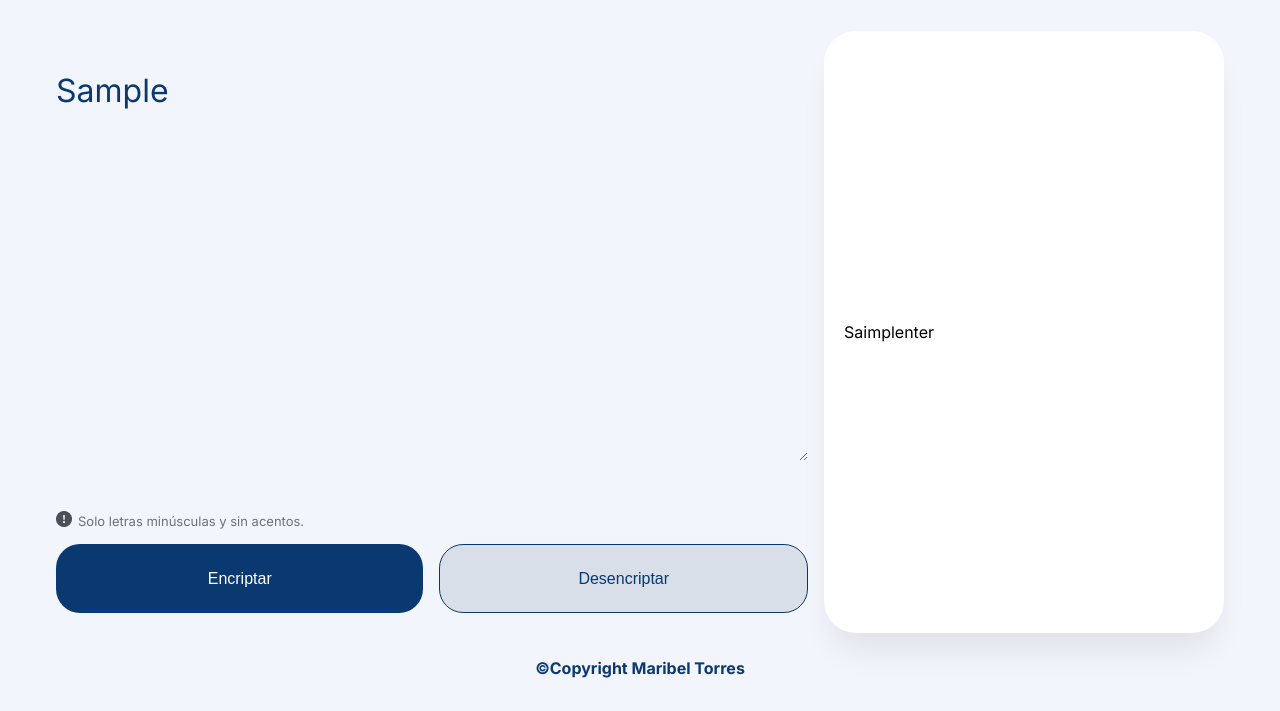
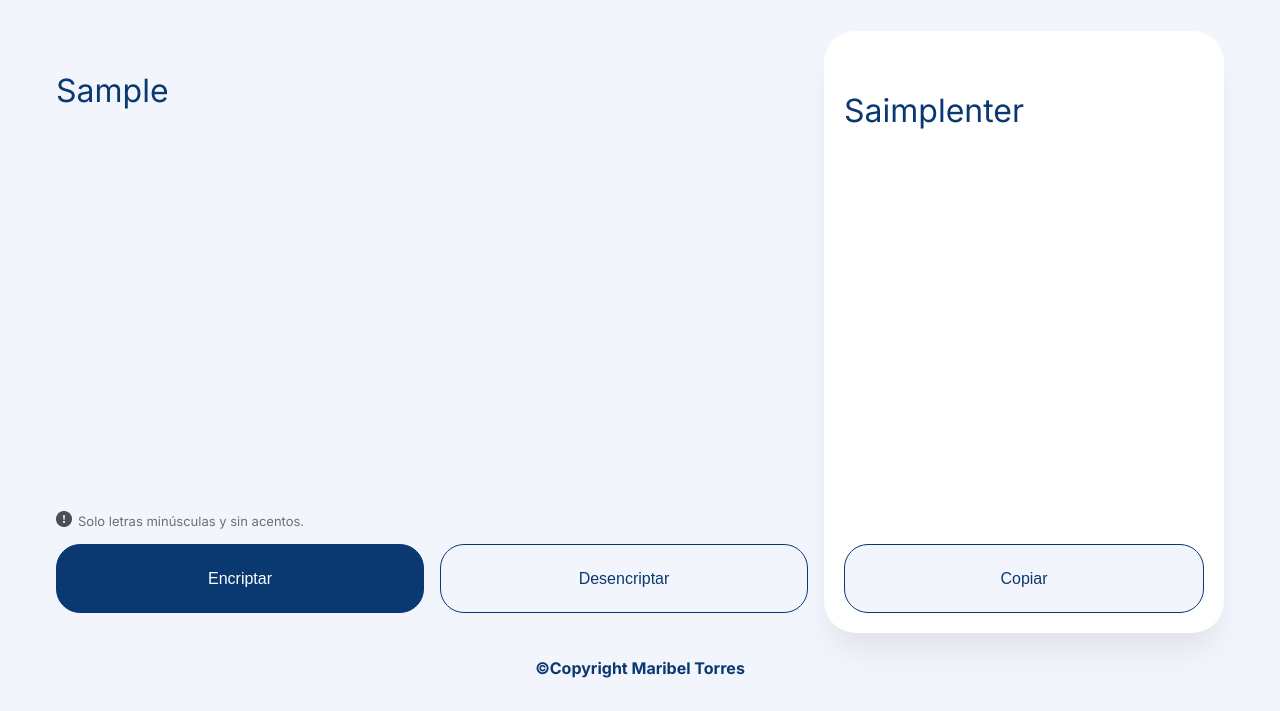
Before and after one commit to maribeltorresg/challenge1-oracle-alura-encriptador-texto, a plain HTML site: page index.html in a window 1280 px wide. Both pictures are taken after typing "Sample" into the empty fields and a click on the button "Encriptar". Shown: the part 89-800 px from the top of the page. Drawn offline with Linux system fonts and the light colour scheme.

Commit message:
Boton copiar

```diff
--- a/app.js
+++ b/app.js
@@ -1,7 +1,31 @@
 const buttonEncriptar = document.querySelector(".btn-encriptar");
 const buttonDesencriptar = document.querySelector(".btn-desencriptar");
-const textarea = document.querySelector("textarea");
+const textarea = document.querySelector(".textarea");
 const aside = document.querySelector("aside");
+const texareaAside = document.querySelector(".texareaAside");
+const contentAside = document.querySelector(".content-aside");
+
+function copy() {
+  let oldButton = document.getElementById("boton-copiar");
+  if (oldButton) {
+    console.log("klajdk");
+    return;
+  }
+  console.log("cuando no exite");
+
+  const btnCopy = document.createElement("button");
+  btnCopy.id = "boton-copiar";
+  btnCopy.innerText = "Copiar";
+  aside.appendChild(btnCopy);
+  btnCopy.classList.add("btn", "btn-light");
+
+  btnCopy.addEventListener("click", (e) => {
+    e.preventDefault();
+
+    texareaAside.select();
+    document.execCommand("copy");
+  });
+}
 
 function encriptar() {
   buttonEncriptar.addEventListener("click", (e) => {
@@ -26,10 +50,14 @@ function encriptar() {
       }
     }
 
-    aside.textContent = textOutput;
+    contentAside.style.display = "none";
 
-    buttonEncriptar.classList.remove("btn-light");
-    buttonEncriptar.classList.add("btn-dark");
+    aside.style.justifyContent = "space-between";
+    texareaAside.style.display = "block";
+    texareaAside.classList.add("textarea");
+    texareaAside.textContent = textOutput;
+
+    copy();
   });
 }
 
@@ -43,7 +71,6 @@ function descencriptar() {
     let textOutput = "";
 
     for (let i = 0; i < textareaValue.length; i++) {
-      // console.log(textareaValue[i] + i);
       if (textareaValue[i] === "a") {
         textOutput += textareaValue[i];
         i += 1;
@@ -63,10 +90,15 @@ function descencriptar() {
         textOutput += textareaValue[i];
       }
     }
-    aside.textContent = textOutput;
-    aside.style.display = "block";
-    buttonDesencriptar.classList.remove("btn-light");
-    buttonDesencriptar.classList.add("btn-dark");
+
+    contentAside.style.display = "none";
+    aside.style.justifyContent = "space-between";
+
+    texareaAside.style.display = "block";
+    texareaAside.classList.add("textarea");
+    texareaAside.textContent = textOutput;
+
+    copy();
   });
 }
 descencriptar();
--- a/index.html
+++ b/index.html
@@ -23,6 +23,7 @@
         <form>
           <div class="form-content">
             <textarea
+              class="textarea"
               name=""
               id=""
               cols="30"
@@ -39,7 +40,7 @@
               </div>
 
               <div class="buttons">
-                <button class="btn btn-light btn-encriptar">Encriptar</button>
+                <button class="btn btn-dark btn-encriptar">Encriptar</button>
                 <button class="btn btn-light btn-desencriptar">
                   Desencriptar
                 </button>
@@ -56,6 +57,7 @@
               Ingresa el texto que desees encriptar o desencriptar.
             </p>
           </div>
+          <textarea class="texareaAside"></textarea>
         </aside>
       </main>
       <footer>
--- a/style.css
+++ b/style.css
@@ -50,13 +50,16 @@ form {
 
 /* Textarea */
 
-textarea {
+.textarea {
   background-color: #f3f5fc;
   border: none;
   color: var(--dark-blue);
   font-family: "Inter", sans-serif;
   font-size: 32px;
+  flex-grow: 1;
   padding-top: 40px;
+  resize: none;
+  outline: none;
 }
 
 /*  */
@@ -75,8 +78,8 @@ textarea {
 /* Button */
 .btn {
   border-radius: 24px;
-  border: none;
-  /* height: 67px; */
+  border: 1px solid #0a3871;
+  color: var(--dark-blue);
   font-size: 16px;
   line-height: 19px;
   margin-bottom: 20px;
@@ -90,24 +93,7 @@ textarea {
 }
 
 .btn-light {
-  background-color: #d8dfe8;
-  border: 1px solid #0a3871;
-  color: var(--dark-blue);
-}
-
-/* Aside */
-
-aside {
-  box-shadow: 0px 24px 32px -8px rgba(0, 0, 0, 0.08);
-  border-radius: 32px;
-  background-color: #fff;
-  max-width: 768px;
-  margin: auto;
-  padding: 32px;
-}
-
-.content-aside {
-  text-align: center;
+  background-color: #f3f5fc;
 }
 
 ::placeholder {
@@ -132,6 +118,20 @@ aside {
   font-size: 32px;
 }
 
+/* Aside */
+aside {
+  box-shadow: 0px 24px 32px -8px rgba(0, 0, 0, 0.08);
+  border-radius: 32px;
+  background-color: #fff;
+  max-width: 768px;
+  margin: auto;
+  padding: 32px;
+}
+
+.content-aside {
+  text-align: center;
+}
+
 aside .muneco {
   display: none;
 }
@@ -149,6 +149,12 @@ aside .subtitle {
   line-height: 24px;
 }
 
+.texareaAside {
+  background-color: #fff;
+  display: none;
+}
+
+/* Footer */
 footer p {
   color: var(--dark-blue);
   font-weight: bold;
@@ -177,9 +183,10 @@ footer p {
     flex-direction: column;
     justify-content: center;
     height: 100%;
+    gap: 20px;
     max-width: 400px;
     min-width: 400px;
-    padding: 20px;
+    padding: 20px 20px 0 20px;
   }
   aside .muneco {
     display: block;
```
